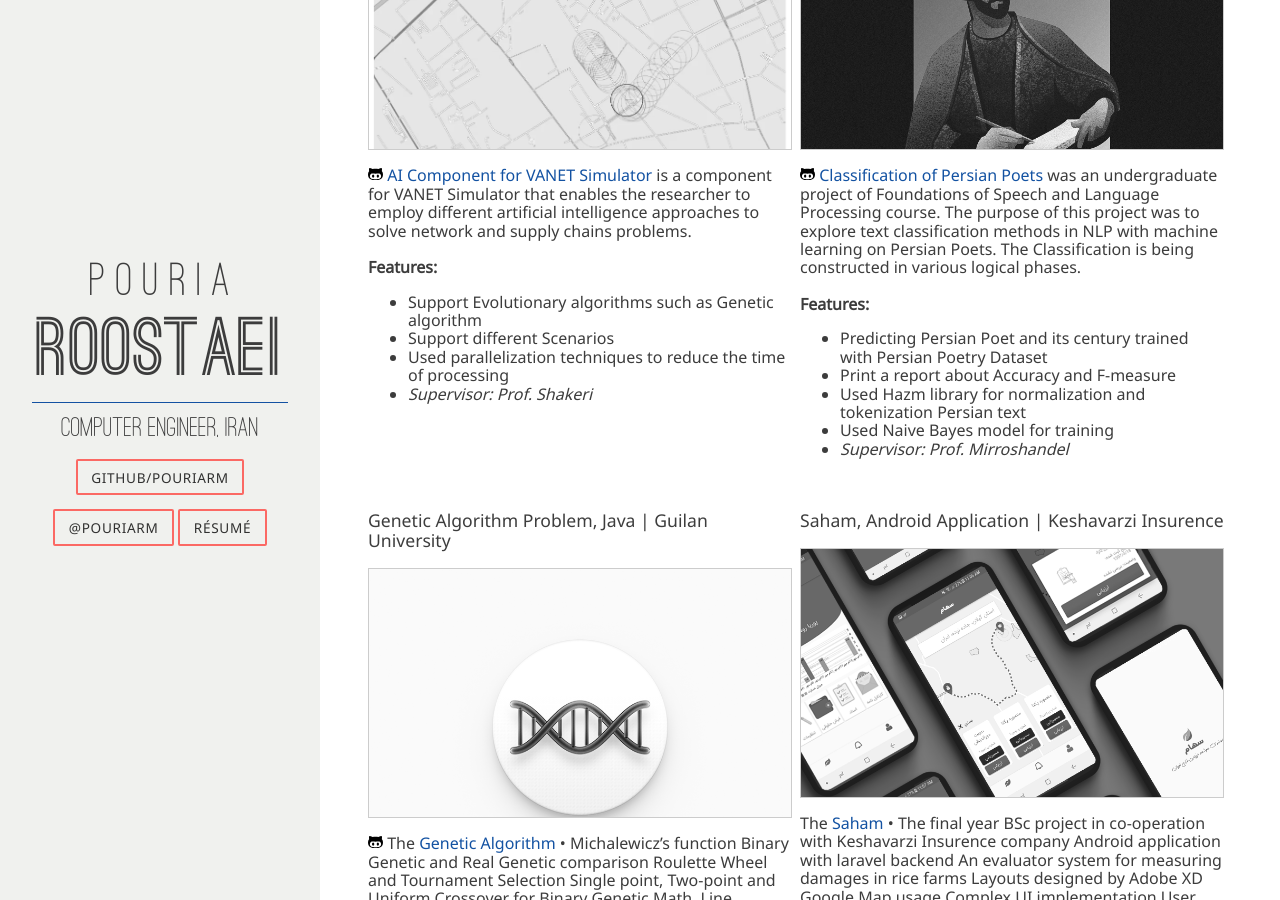
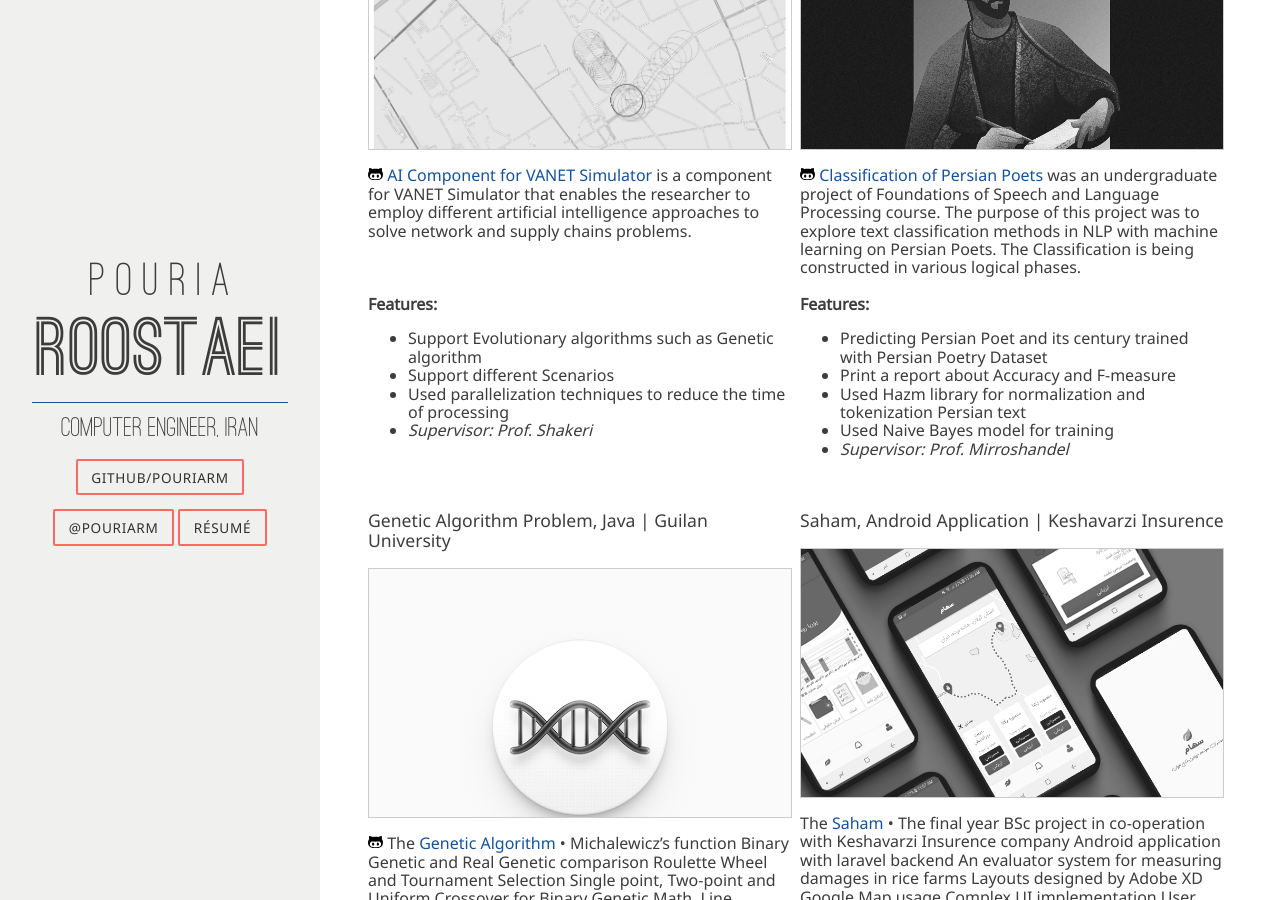
Before and after one commit to PouriaRm/PouriaRm.github.io, a Jekyll site: the page built from index.html, in a window 1280 px wide and 900 px high, scrolled down 716 px. Built offline with Jekyll 4.4.1, drawn with Linux system fonts in a browser that asks for light colours; nearby versions of some CDN libraries.

```diff
--- a/_data/projects.yml
+++ b/_data/projects.yml
@@ -6,7 +6,7 @@
   link: https://github.com/PouriaRm/AI-Component-for-VANET-Simulator
   about: |
     <a href="https://github.com/PouriaRm/AI-Component-for-VANET-Simulator">AI Component for VANET Simulator</a> is a component for VANET Simulator that enables the researcher to employ different artificial intelligence approaches to solve network and supply chains problems.
-    <br/><br/>
+    <br/><br/><br/><br/>
     <b> Features:</b>
     <ul>
     <li>Support Evolutionary algorithms such  as Genetic algorithm</li>
```
